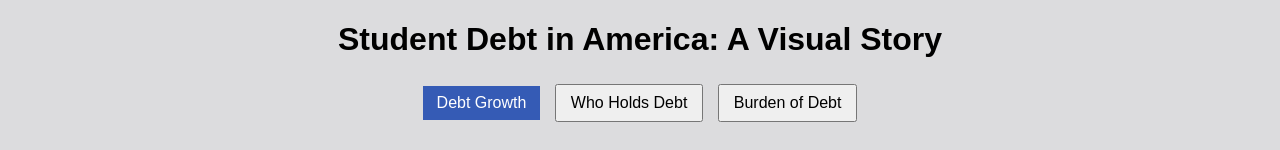
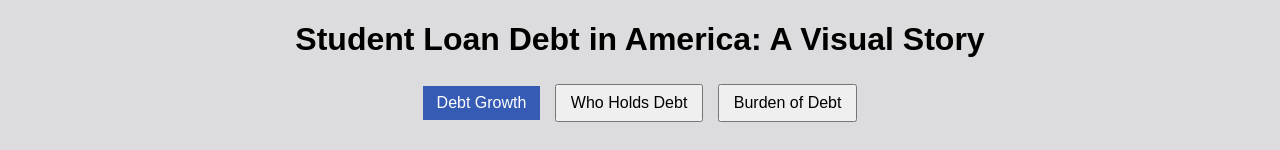
Before and after one commit to gudbrandsen/cs416_narrative, a plain HTML site: page index.html in a window 1280 px wide. Shown: the top 150 px of the page. Drawn offline with nearby package versions, Linux system fonts and the light colour scheme.

Commit message:
title tweaks

```diff
--- a/index.html
+++ b/index.html
@@ -4,7 +4,7 @@
 <head>
   <meta charset="UTF-8" />
   <meta name="viewport" content="width=device-width, initial-scale=1" />
-  <title>Student Debt Visualization with Scene Buttons</title>
+  <title>Studen Loan Debt Visualization</title>
   <script src="https://d3js.org/d3.v7.min.js"></script>
   <style>
     body {
@@ -68,7 +68,7 @@
 <body>
 
   <div class="container">
-    <h1>Student Debt in America: A Visual Story</h1>
+    <h1>Student Loan Debt in America: A Visual Story</h1>
 
     <div id="buttons">
       <button id="btn1" class="active">Debt Growth</button>
```
